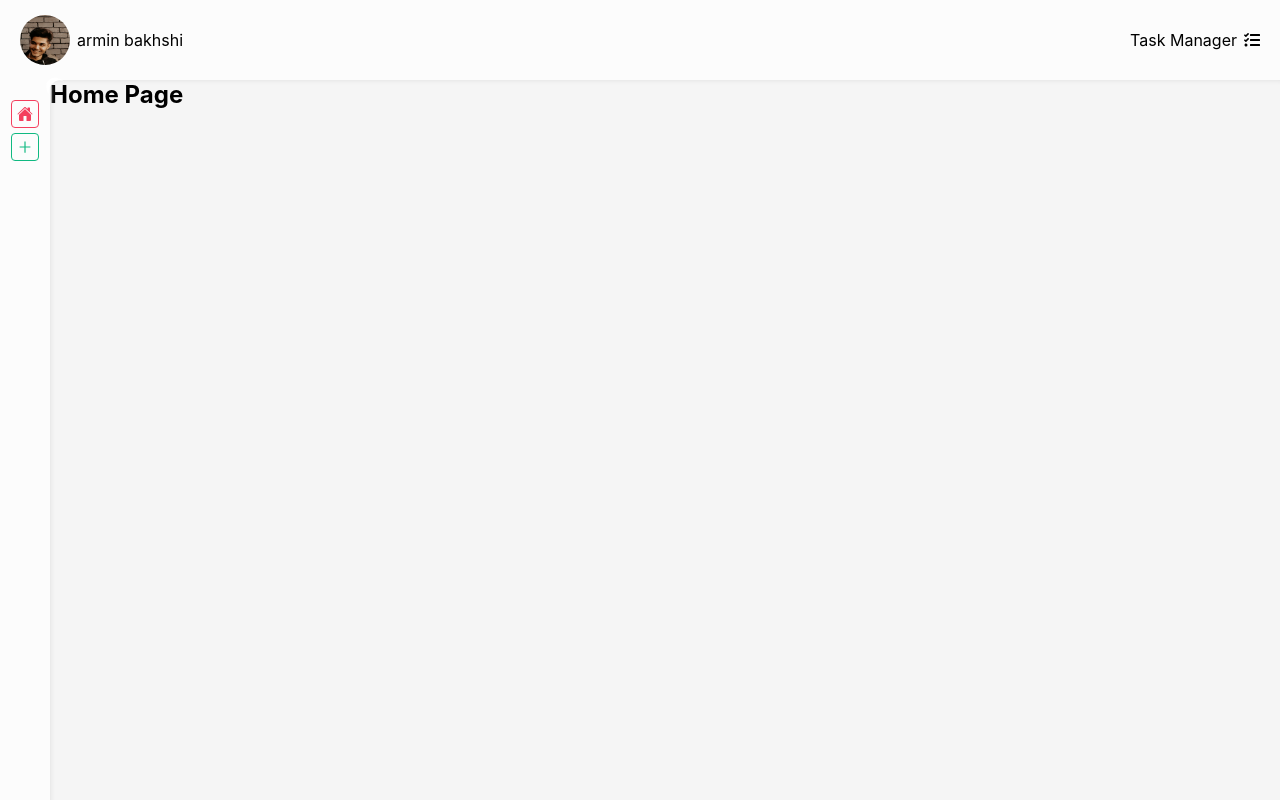
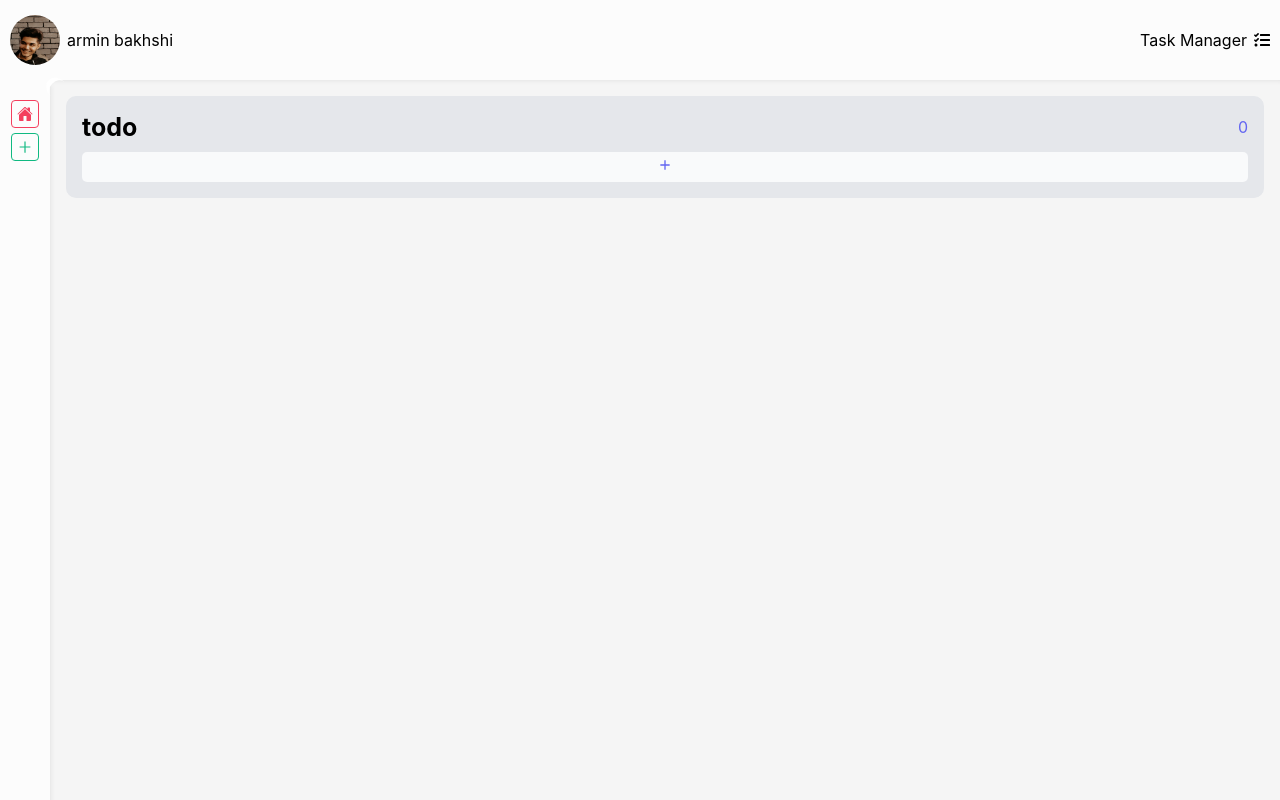
Before and after one commit to armin-bkh/taskmanager-app, a React (Create React App) app: page / in a window 1280 px wide. Built offline with nearby package versions, Linux system fonts and the light colour scheme.

Commit message:
create TaskSection, TaskList component

```diff
--- a/src/Components/Header/Head.style.ts
+++ b/src/Components/Header/Head.style.ts
@@ -6,7 +6,7 @@ export const Head = styled.header`
   display: flex;
   align-items: center;
   justify-content: space-between;
-  padding: 20px;
+  padding: 15px 10px;
   box-shadow: 5px 0 5px #dbdbdb;
   height: 80px;
 
--- /dev/null
+++ b/src/Components/TaskList/TaskList.tsx
@@ -0,0 +1,14 @@
+import { useTasks } from "../Provider/TaskProvider";
+import TaskSection from "../TaskSection/TaskSection";
+
+const TaskList = () => {
+  const { tasks } = useTasks();
+
+  return (
+    <>
+      <TaskSection title="todo" tasks={tasks.filter(task => task.status === "todo")} />
+    </>
+  );
+};
+
+export default TaskList;
--- /dev/null
+++ b/src/Components/TaskSection/TaskSection.module.scss
@@ -0,0 +1,34 @@
+.taskSection{
+    border-radius: 10px;
+    background-color: #e5e7eb;
+    padding: 1rem;
+
+    header{
+        display: flex;
+        flex-flow: column nowrap;
+
+        div{
+            display: flex;
+            justify-content: space-between;
+            align-items: center;
+            margin-bottom: 10px;
+
+            .title{
+                font-size: 25px;
+            }
+
+            .badge{
+                color: #6366f1;
+            }
+        }
+
+        .addBtn{
+            text-align: center;
+            width: 100%;
+            background-color: #f9fafb;
+            border-radius: 5px;
+            padding: 5px 0;
+            color: #6366f1;
+        }
+    }
+}
--- /dev/null
+++ b/src/Components/TaskSection/TaskSection.tsx
@@ -0,0 +1,32 @@
+import { taskItemType } from "../Provider/taskProviderTypes.type";
+import { BiPlus } from "react-icons/bi";
+import { Link } from "react-router-dom";
+import styles from "./TaskSection.module.scss";
+
+interface taskSectionProps {
+  title: string;
+  tasks: taskItemType[];
+}
+
+const TaskSection = ({ title, tasks }: taskSectionProps) => {
+  console.log(tasks);
+
+  return (
+    <div className={styles.taskSection}>
+      <header>
+        <div>
+          <h3 className={styles.title}>{title}</h3>
+          <span className={styles.badge}>{tasks.length}</span>
+        </div>
+        <Link
+          className={styles.addBtn}
+          to={{ pathname: "/add-task", search: `status=${title}` }}
+        >
+          <BiPlus />
+        </Link>
+      </header>
+    </div>
+  );
+};
+
+export default TaskSection;
--- a/src/Context/TaskContext.ts
+++ b/src/Context/TaskContext.ts
@@ -1,5 +1,5 @@
 import { createContext } from "react";
 import { actionType, TasksType } from "../Components/Provider/taskProviderTypes.type";
 
-export const TaskContext = createContext<TasksType | null>(null);
+export const TaskContext = createContext<TasksType>({} as TasksType);
 export const TaskActionsContext = createContext<React.Dispatch<actionType>>(null!);
--- a/src/Pages/HomePage.tsx
+++ b/src/Pages/HomePage.tsx
@@ -1,11 +1,13 @@
+import { Section } from "../Components/styled-components/Section.style";
+import TaskList from "../Components/TaskList/TaskList";
 import Layout from "../Layout/Layout";
 
 const HomePage = () => {
   return (
     <Layout>
-      <section>
-        <h1>Home Page</h1>
-      </section>
+      <Section>
+        <TaskList />
+      </Section>
     </Layout>
   );
 };
```
